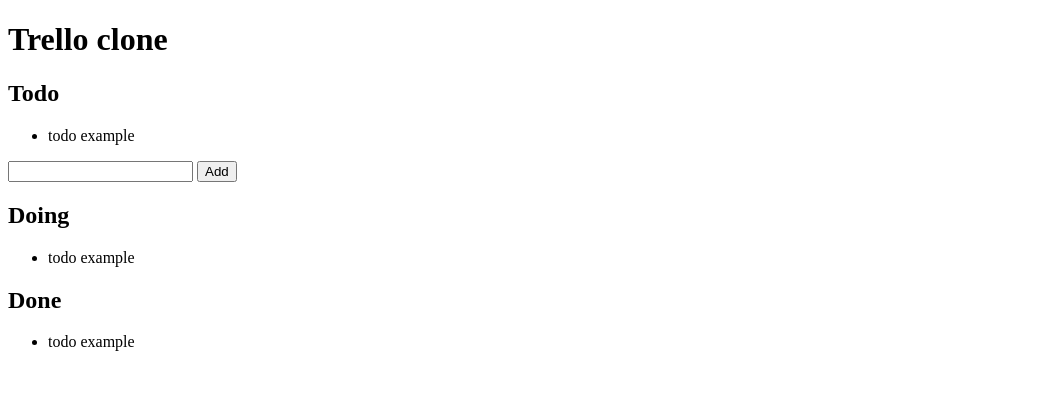
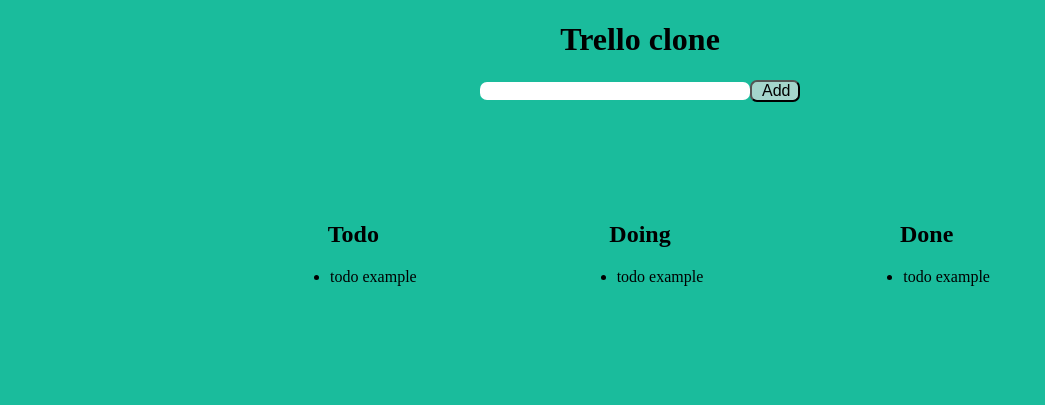
Before and after one commit to MDAX1/Mrello-Kanban, a plain HTML site: page index.html in a window 1280 px wide. Shown: the whole page, without its empty margins (0-1045 px from the left). Drawn offline with Linux system fonts and the light colour scheme.

Commit message:
styling added

```diff
--- a/index.html
+++ b/index.html
@@ -4,21 +4,27 @@
     <meta charset="UTF-8">
     <meta http-equiv="X-UA-Compatible" content="IE=edge">
     <meta name="viewport" content="width=device-width, initial-scale=1.0">
+    <link rel="stylesheet" href="styles.css">
     <title>Trello clone</title>
 </head>
 <body>
-    <h1>Trello clone</h1>
+    <header>
+        <h1>Trello clone</h1>
+    </header>
+
+    <div class="input-container">
+        <input type="text" class="text" value=""/>
+        <input type="button" class="btn" name="" value="Add""/>
+    </div>
+
+
+    <div class="flex-wrap">
 
     <div class="container">
     <h2>Todo</h2>
         <ul>
             <li class="card">todo example</li>
         </ul>
-    </div>
-
-    <div class="">
-        <input type="text" value=""/>
-        <input type="button" name="" value="Add""/>
     </div>
 
     <div class="container">
@@ -28,12 +34,12 @@
         </ul>
     </div>
 
-    <div class="container">
+    <div class="container" id="push-center">
         <h2>Done</h2>
             <ul>
                 <li class="card">todo example</li>
             </ul>
     </div>
-
+</div>
 </body>
 </html>
--- /dev/null
+++ b/styles.css
@@ -0,0 +1,56 @@
+body {
+    background-color: #1abc9c;
+    font-size: 16px;
+}
+
+.flex-wrap {
+    display: flex;
+    justify-content: center;
+    align-items: center;
+    flex-wrap: wrap;
+    height: 300px;
+    text-align: center;
+}
+
+header > h1, .input-container {
+    display: flex;
+    justify-content: center;
+    align-items: center;
+}
+
+.text {
+
+    background-color: #fff;
+    border-radius: 7px;
+    border: 0;
+    margin: 0;
+    padding: 0 10px;
+    width: 250px;
+    font-size: 16px;
+    text-align: center;
+}
+
+.btn {
+
+    background-color: rgba(225, 225, 225, 0.695);
+    border-radius: 7px;
+    border: 0.5;
+    margin: 0;
+    padding: 0 10px;
+    width: 50px;
+    font-size: 16px;
+    text-align: center;
+
+}
+
+div > .container {
+
+    margin-left: 10rem;
+    display: flexbox;
+    justify-content: center;
+    align-items: center;
+}
+
+#push-center {
+    margin-right: 10rem;
+}
```
